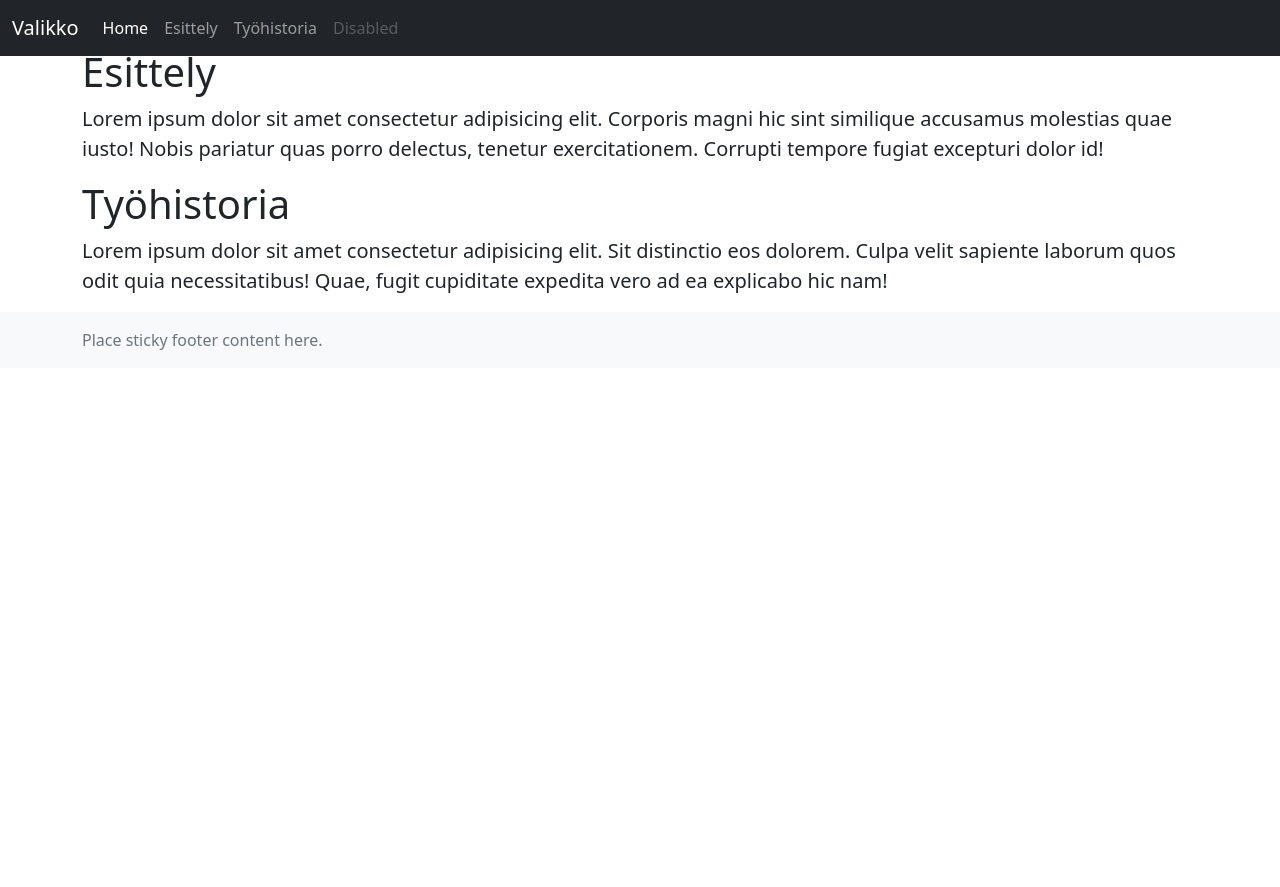
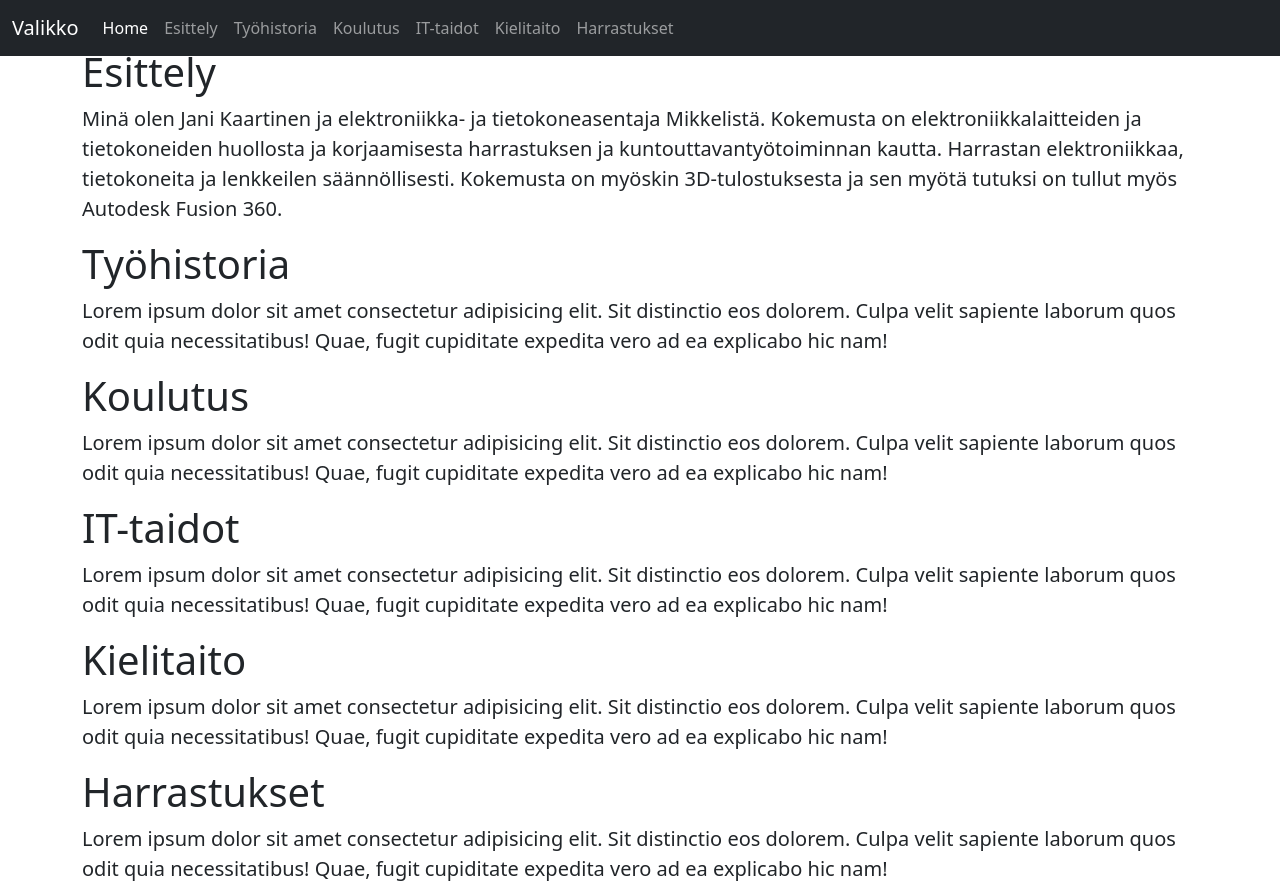
Before and after one commit to jkaart/bootstrap5-cv, a plain HTML site: page index.html in a window 1280 px wide. Shown: the top 887 px of the page. Before the commit the page ends 800 px from the top, so only its background shows below. Drawn offline with nearby package versions, Linux system fonts and the light colour scheme.

Commit message:
Valikko täydennetty

```diff
--- a/index.html
+++ b/index.html
@@ -25,13 +25,22 @@
                             <a class="nav-link active" aria-current="page" href="#">Home</a>
                         </li>
                         <li class="nav-item">
-                            <a class="nav-link" href="#">Esittely</a>
+                            <a class="nav-link" href="#esittely">Esittely</a>
                         </li>
                         <li class="nav-item">
-                            <a class="nav-link" href="#">Työhistoria</a>
+                            <a class="nav-link" href="#tyohistoria">Työhistoria</a>
                         </li>
                         <li class="nav-item">
-                            <a class="nav-link disabled">Disabled</a>
+                            <a class="nav-link" href="#koulutus">Koulutus</a>
+                        </li>
+                        <li class="nav-item">
+                            <a class="nav-link" href="#ittaidot">IT-taidot</a>
+                        </li>
+                        <li class="nav-item">
+                            <a class="nav-link" href="#kielitaito">Kielitaito</a>
+                        </li>
+                        <li class="nav-item">
+                            <a class="nav-link" href="#harrastukset">Harrastukset</a>
                         </li>
                     </ul>
                 </div>
@@ -42,15 +51,31 @@
 <!--Varsinainen sisältö-->
     <main class="flex-shrink-0">
         <div class="container">
-            <h1 class="mt-5">Esittely</h1>
-            <p class="lead"> Lorem ipsum dolor sit amet consectetur adipisicing elit. Corporis magni hic sint similique
-                accusamus molestias quae iusto! Nobis pariatur quas porro delectus, tenetur exercitationem. Corrupti
-                tempore fugiat excepturi dolor id!
+            <h1 class="mt-5" id="esittely">Esittely</h1>
+            <p class="lead">Minä olen Jani Kaartinen ja elektroniikka- ja tietokoneasentaja Mikkelistä. Kokemusta on elektroniikkalaitteiden ja tietokoneiden huollosta ja korjaamisesta harrastuksen ja kuntouttavantyötoiminnan kautta. Harrastan elektroniikkaa, tietokoneita ja lenkkeilen säännöllisesti. Kokemusta on myöskin 3D-tulostuksesta ja sen myötä tutuksi on tullut myös Autodesk Fusion 360.</p>
         </div>
-    </main>
-    <main class="flex-shrink-0">
         <div class="container">
-            <h1 clas="mt-5">Työhistoria</h1>
+            <h1 clas="mt-5" id="tyohistoria">Työhistoria</h1>
+            <p class="lead">Lorem ipsum dolor sit amet consectetur adipisicing elit. Sit distinctio eos dolorem. Culpa velit sapiente laborum quos odit quia necessitatibus! Quae, fugit cupiditate expedita vero ad ea explicabo hic nam!
+            </p>
+        </div>
+        <div class="container">
+            <h1 clas="mt-5" id="koulutus">Koulutus</h1>
+            <p class="lead">Lorem ipsum dolor sit amet consectetur adipisicing elit. Sit distinctio eos dolorem. Culpa velit sapiente laborum quos odit quia necessitatibus! Quae, fugit cupiditate expedita vero ad ea explicabo hic nam!
+            </p>
+        </div>
+        <div class="container">
+            <h1 clas="mt-5" id="ittaidot">IT-taidot</h1>
+            <p class="lead">Lorem ipsum dolor sit amet consectetur adipisicing elit. Sit distinctio eos dolorem. Culpa velit sapiente laborum quos odit quia necessitatibus! Quae, fugit cupiditate expedita vero ad ea explicabo hic nam!
+            </p>
+        </div>
+        <div class="container">
+            <h1 clas="mt-5" id="kielitaito">Kielitaito</h1>
+            <p class="lead">Lorem ipsum dolor sit amet consectetur adipisicing elit. Sit distinctio eos dolorem. Culpa velit sapiente laborum quos odit quia necessitatibus! Quae, fugit cupiditate expedita vero ad ea explicabo hic nam!
+            </p>
+        </div>
+        <div class="container">
+            <h1 clas="mt-5" id="harrastukset">Harrastukset</h1>
             <p class="lead">Lorem ipsum dolor sit amet consectetur adipisicing elit. Sit distinctio eos dolorem. Culpa velit sapiente laborum quos odit quia necessitatibus! Quae, fugit cupiditate expedita vero ad ea explicabo hic nam!
             </p>
         </div>
```
